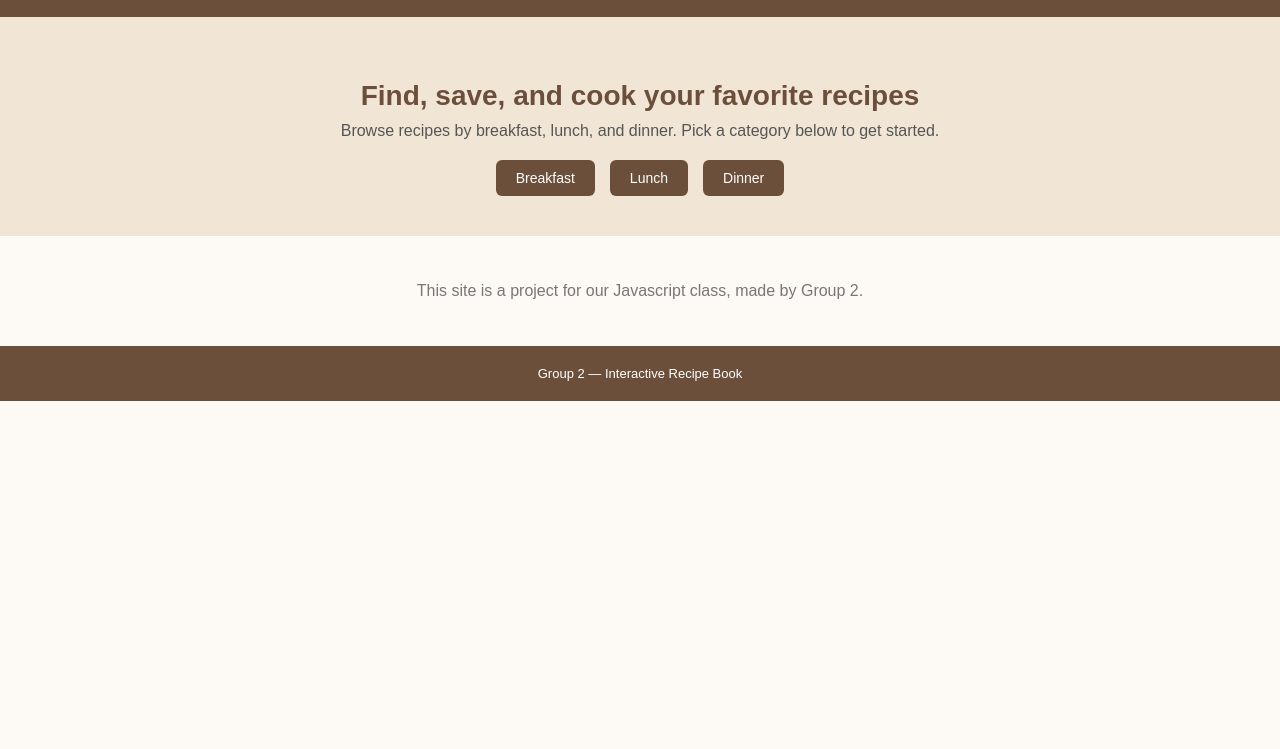
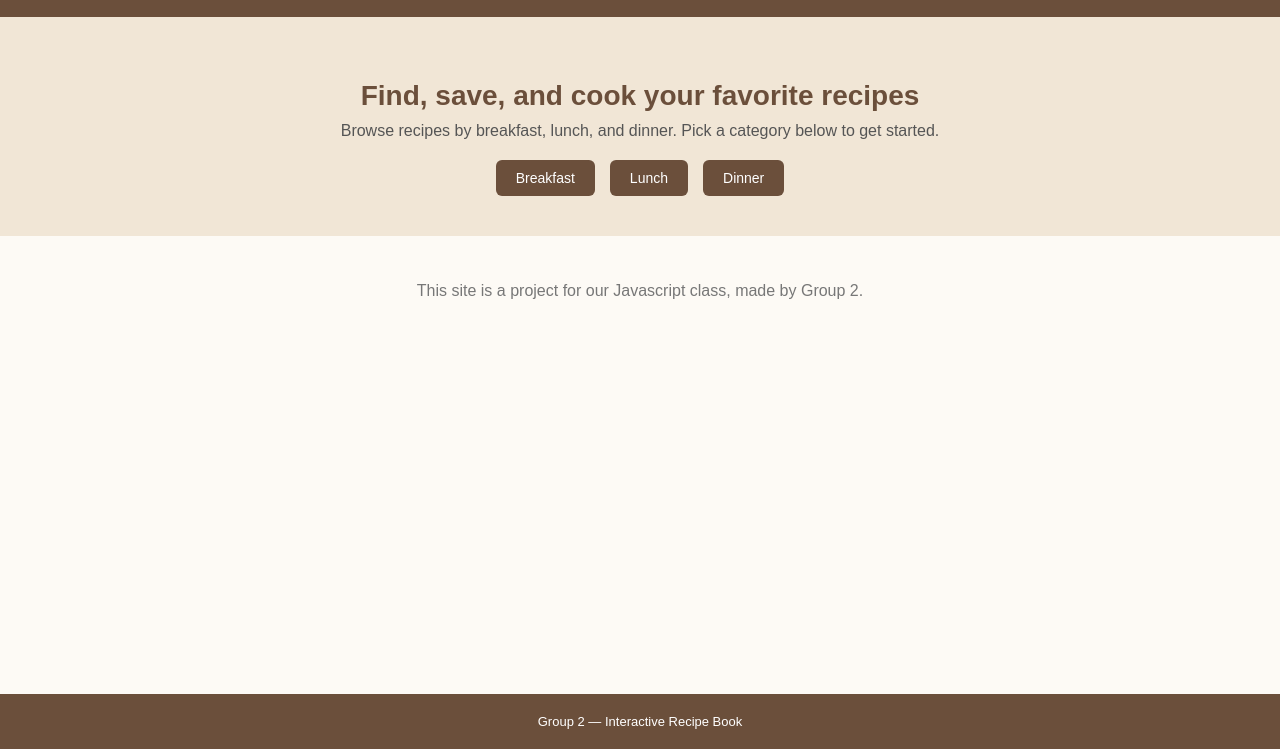
Before and after one commit to HailuBen/Interactive-Recipe-Book, a plain HTML site: page index.html in a window 1280 px wide. Shown: the part 51-800 px from the top of the page. Drawn offline with Linux system fonts and the light colour scheme.

Commit message:
put footer at bottom of page

```diff
--- a/style.css
+++ b/style.css
@@ -1,3 +1,20 @@
+/* footer to bottom */
+html, body {
+    height: 100%;
+}
+body {
+    display: flex;
+    flex-direction: column;
+}
+main {
+    flex: 1;
+}
+footer {
+    margin-top: auto;
+}
+
+
+
 body {
     margin: 0;
     font-family: Arial, sans-serif;
```
